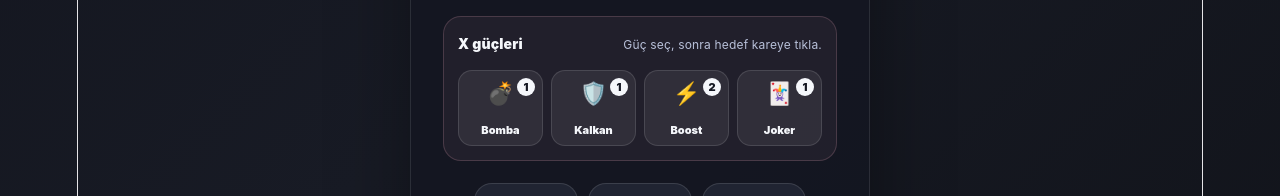
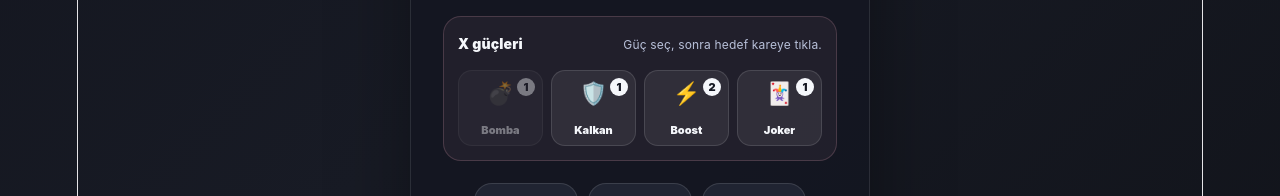
Before and after one commit to rabiaunllu/react-tic-tac-toe, a React (Vite) app: page / in a window 1280 px wide. Both pictures are taken after a click on the button "Arena". Shown: the part 580-776 px from the top of the page. Built offline with nearby package versions, Linux system fonts and the light colour scheme.

Commit message:
bomba gücü kullanım kuralı güncellendi

```diff
--- a/src/App.jsx
+++ b/src/App.jsx
@@ -26,6 +26,7 @@ const initialArenaSettings = {
   powersEnabled: true,
   multipliersEnabled: true,
 }
+
 const initialPlayerPowers = {
   X: createInitialPowerCounts(),
   O: createInitialPowerCounts(),
@@ -45,10 +46,11 @@ const [activePower, setActivePower] = useState(null)
   const winner = calculateWinner(squares)
   const winningLine = getWinningLine(squares)
   const multipliersEnabled = gameMode === 'arena' && arenaSettings.multipliersEnabled
+  const powersEnabled = gameMode === 'arena' && arenaSettings.powersEnabled
   const roundScore = calculateRoundScore(winningLine, multipliers, multipliersEnabled)
   const isDraw = !winner && isBoardFull(squares)
   const currentPlayer = xIsNext ? 'X' : 'O'
-const powersEnabled = gameMode === 'arena' && arenaSettings.powersEnabled
+  const hasBombTarget = squares.some(Boolean)
 
   useEffect(() => {
     if (!winner) {
@@ -68,13 +70,48 @@ const powersEnabled = gameMode === 'arena' && arenaSettings.powersEnabled
     setActivePower(null)
   }, [gameMode, arenaSettings.multipliersEnabled, multipliersEnabled])
 
-  function handleSquareClick(index) {
-    if (squares[index] || winner) {
+  function usePlayerPower(player, powerId) {
+    setPlayerPowers((currentPowers) => ({
+      ...currentPowers,
+      [player]: {
+        ...currentPowers[player],
+        [powerId]: currentPowers[player][powerId] - 1,
+      },
+    }))
+  }
+
+  function handleBombPower(index) {
+    const targetValue = squares[index]
+
+    if (!targetValue) {
       return
     }
 
     const nextSquares = squares.slice()
-    nextSquares[index] = xIsNext ? 'X' : 'O'
+    nextSquares[index] = null
+
+    setSquares(nextSquares)
+    usePlayerPower(currentPlayer, 'bomb')
+    setActivePower(null)
+    setXIsNext(!xIsNext)
+  }
+
+  function handleSquareClick(index) {
+    if (winner) {
+      return
+    }
+
+    if (powersEnabled && activePower === 'bomb') {
+      handleBombPower(index)
+      return
+    }
+
+    if (squares[index]) {
+      return
+    }
+
+    const nextSquares = squares.slice()
+    nextSquares[index] = currentPlayer
 
     setSquares(nextSquares)
     setXIsNext(!xIsNext)
@@ -125,17 +162,22 @@ const powersEnabled = gameMode === 'arena' && arenaSettings.powersEnabled
         )}
 
         <ScoreBoard scores={scores} onResetScores={handleResetScores} />
+
         <GameStatus
           winner={winner}
           isDraw={isDraw}
           xIsNext={xIsNext}
           roundScore={roundScore}
         />
+
         {powersEnabled && (
           <PowerPanel
             currentPlayer={currentPlayer}
             powerCounts={playerPowers[currentPlayer]}
             activePower={activePower}
+            disabledPowers={{
+              bomb: !hasBombTarget,
+            }}
             onSelectPower={setActivePower}
           />
         )}
--- a/src/components/PowerPanel.jsx
+++ b/src/components/PowerPanel.jsx
@@ -1,6 +1,12 @@
 import { powerDefinitions } from '../game/powers'
 
-export default function PowerPanel({ currentPlayer, powerCounts, activePower, onSelectPower }) {
+export default function PowerPanel({
+  currentPlayer,
+  powerCounts,
+  activePower,
+  disabledPowers = {},
+  onSelectPower,
+}) {
   const selectedPower = powerDefinitions.find((power) => power.id === activePower)
 
   return (
@@ -22,14 +28,14 @@ export default function PowerPanel({ currentPlayer, powerCounts, activePower, on
         {powerDefinitions.map((power) => {
           const count = powerCounts[power.id]
           const isActive = activePower === power.id
-          const isDisabled = count === 0
+          const isDisabled = count === 0 || disabledPowers[power.id]
 
           return (
             <button
               key={power.id}
               className={`power-button ${isActive ? 'active' : ''}`}
               disabled={isDisabled}
-              title={power.description}
+              title={disabledPowers[power.id] ? 'Bu güç için geçerli hedef yok.' : power.description}
               onClick={() => onSelectPower(isActive ? null : power.id)}
             >
               <span className="power-icon">{power.icon}</span>
--- a/src/game/powers.js
+++ b/src/game/powers.js
@@ -3,7 +3,7 @@ export const powerDefinitions = [
     id: 'bomb',
     name: 'Bomba',
     icon: '💣',
-    description: 'Rakibin korumasız taşını kaldırır.',
+    description: 'Korumasız herhangi bir taşı kaldırır.',
     initialCount: 1,
   },
   {
```
Lines whose indentation alone changed are shown as unchanged.
